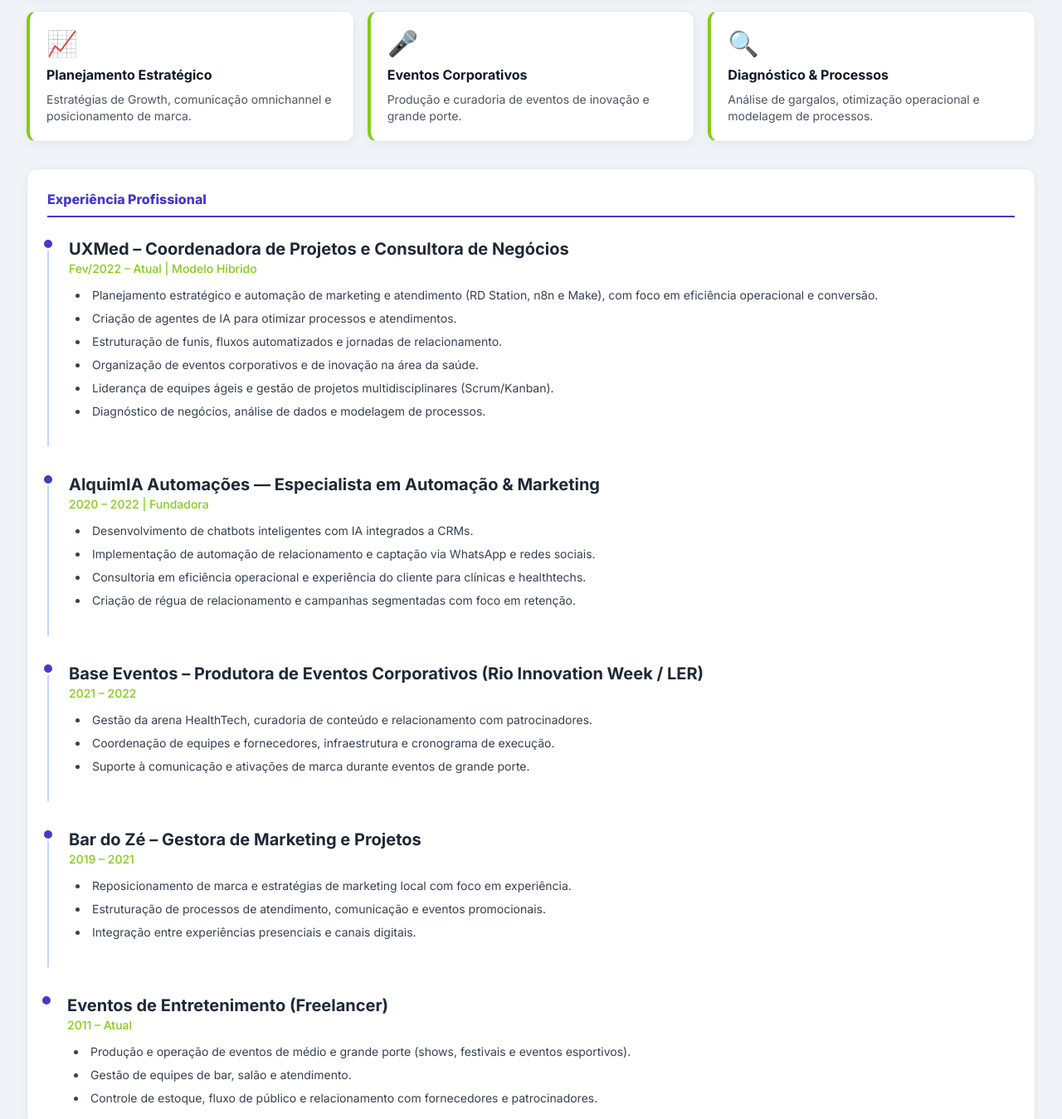
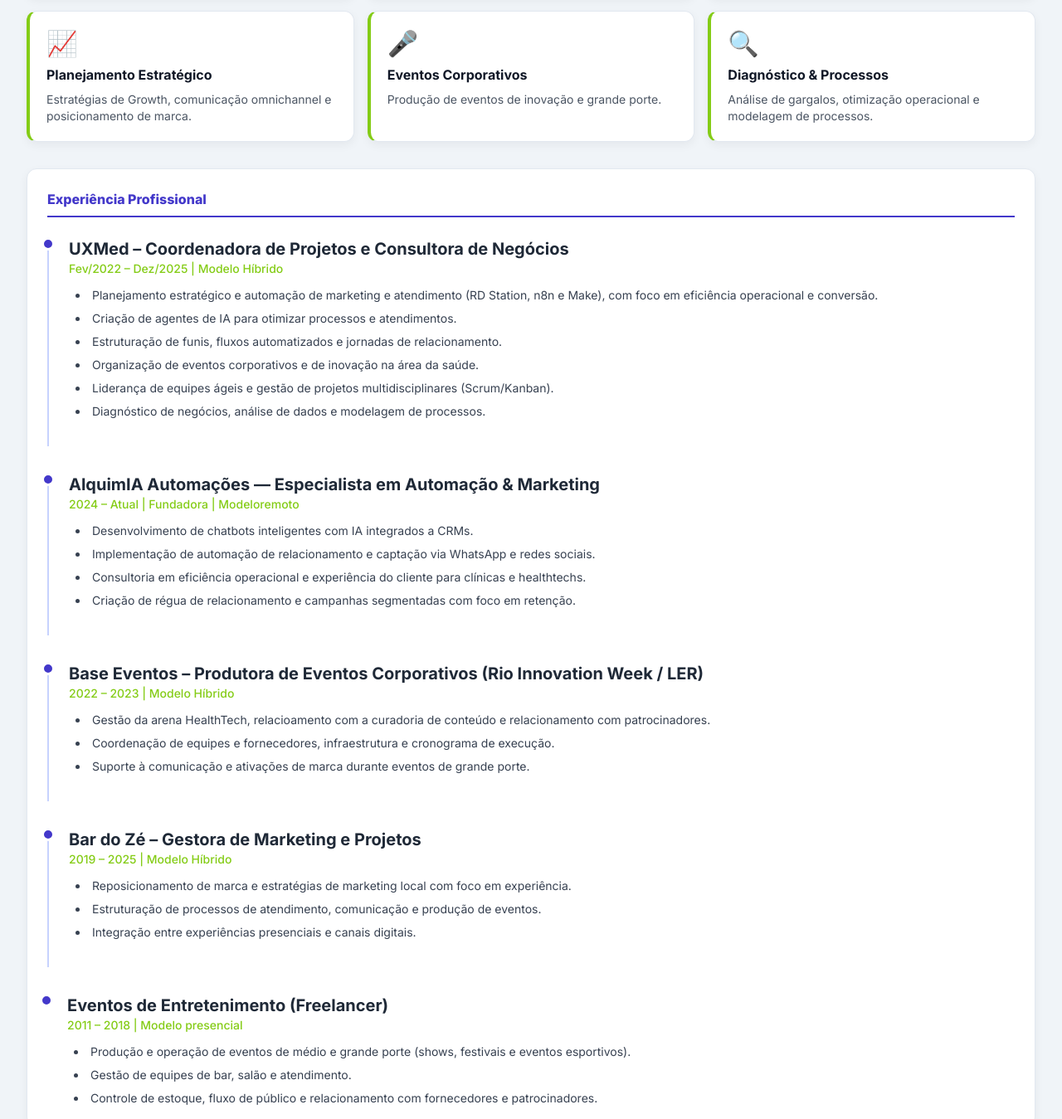
Before and after one commit to Josyfran/josydomingues-curriculo, a plain HTML site: page index.html in a window 1280 px wide. Shown: the part 1534-2883 px from the top of the page at 83% size. Drawn offline with nearby package versions, Linux system fonts and the light colour scheme; a script that the page names is missing.

Commit message:
index.html

```diff
--- a/index.html
+++ b/index.html
@@ -222,7 +222,7 @@
                 <div class="card p-5 delivery-card bg-white hover:bg-gray-50 transition">
                     <div class="text-3xl mb-2">🎤</div>
                     <h4 class="font-bold text-gray-900 mb-2">Eventos Corporativos</h4>
-                    <p class="text-sm text-gray-600">Produção e curadoria de eventos de inovação e grande porte.</p>
+                    <p class="text-sm text-gray-600">Produção de eventos de inovação e grande porte.</p>
                 </div>
 
                 <div class="card p-5 delivery-card bg-white hover:bg-gray-50 transition">
@@ -240,7 +240,7 @@
             <div class="space-y-8 mt-6">
                 <div class="timeline-item">
                     <h4 class="text-xl font-bold text-gray-800">UXMed – Coordenadora de Projetos e Consultora de Negócios</h4>
-                    <p class="text-sm color-accent font-medium mb-3">Fev/2022 – Atual | Modelo Híbrido</p>
+                    <p class="text-sm color-accent font-medium mb-3">Fev/2022 – Dez/2025 | Modelo Híbrido</p>
                     <ul class="list-disc list-inside space-y-2 text-gray-700 ml-2 text-sm">
                         <li>Planejamento estratégico e automação de marketing e atendimento (RD Station, n8n e Make), com foco em eficiência operacional e conversão.</li>
                         <li>Criação de agentes de IA para otimizar processos e atendimentos.</li>
@@ -253,7 +253,7 @@
 
                 <div class="timeline-item">
                     <h4 class="text-xl font-bold text-gray-800">AlquimIA Automações — Especialista em Automação & Marketing</h4>
-                    <p class="text-sm color-accent font-medium mb-3">2020 – 2022 | Fundadora</p>
+                    <p class="text-sm color-accent font-medium mb-3">2024 – Atual | Fundadora | Modeloremoto</p>
                     <ul class="list-disc list-inside space-y-2 text-gray-700 ml-2 text-sm">
                         <li>Desenvolvimento de chatbots inteligentes com IA integrados a CRMs.</li>
                         <li>Implementação de automação de relacionamento e captação via WhatsApp e redes sociais.</li>
@@ -264,9 +264,9 @@
 
                 <div class="timeline-item">
                     <h4 class="text-xl font-bold text-gray-800">Base Eventos – Produtora de Eventos Corporativos (Rio Innovation Week / LER)</h4>
-                    <p class="text-sm color-accent font-medium mb-3">2021 – 2022</p>
+                    <p class="text-sm color-accent font-medium mb-3">2022 – 2023 | Modelo Híbrido</p>
                     <ul class="list-disc list-inside space-y-2 text-gray-700 ml-2 text-sm">
-                        <li>Gestão da arena HealthTech, curadoria de conteúdo e relacionamento com patrocinadores.</li>
+                        <li>Gestão da arena HealthTech, relacioamento com a curadoria de conteúdo e relacionamento com patrocinadores.</li>
                         <li>Coordenação de equipes e fornecedores, infraestrutura e cronograma de execução.</li>
                         <li>Suporte à comunicação e ativações de marca durante eventos de grande porte.</li>
                     </ul>
@@ -274,17 +274,17 @@
 
                 <div class="timeline-item">
                     <h4 class="text-xl font-bold text-gray-800">Bar do Zé – Gestora de Marketing e Projetos</h4>
-                    <p class="text-sm color-accent font-medium mb-3">2019 – 2021</p>
+                    <p class="text-sm color-accent font-medium mb-3">2019 – 2025 | Modelo Híbrido</p>
                     <ul class="list-disc list-inside space-y-2 text-gray-700 ml-2 text-sm">
                         <li>Reposicionamento de marca e estratégias de marketing local com foco em experiência.</li>
-                        <li>Estruturação de processos de atendimento, comunicação e eventos promocionais.</li>
+                        <li>Estruturação de processos de atendimento, comunicação e produção de eventos.</li>
                         <li>Integração entre experiências presenciais e canais digitais.</li>
                     </ul>
                 </div>
 
                 <div class="timeline-item last-item" style="border-left: none; padding-bottom: 0;">
                     <h4 class="text-xl font-bold text-gray-800">Eventos de Entretenimento (Freelancer)</h4>
-                    <p class="text-sm color-accent font-medium mb-3">2011 – Atual</p>
+                    <p class="text-sm color-accent font-medium mb-3">2011 – 2018 | Modelo presencial</p>
                     <ul class="list-disc list-inside space-y-2 text-gray-700 ml-2 text-sm">
                         <li>Produção e operação de eventos de médio e grande porte (shows, festivais e eventos esportivos).</li>
                         <li>Gestão de equipes de bar, salão e atendimento.</li>
```
